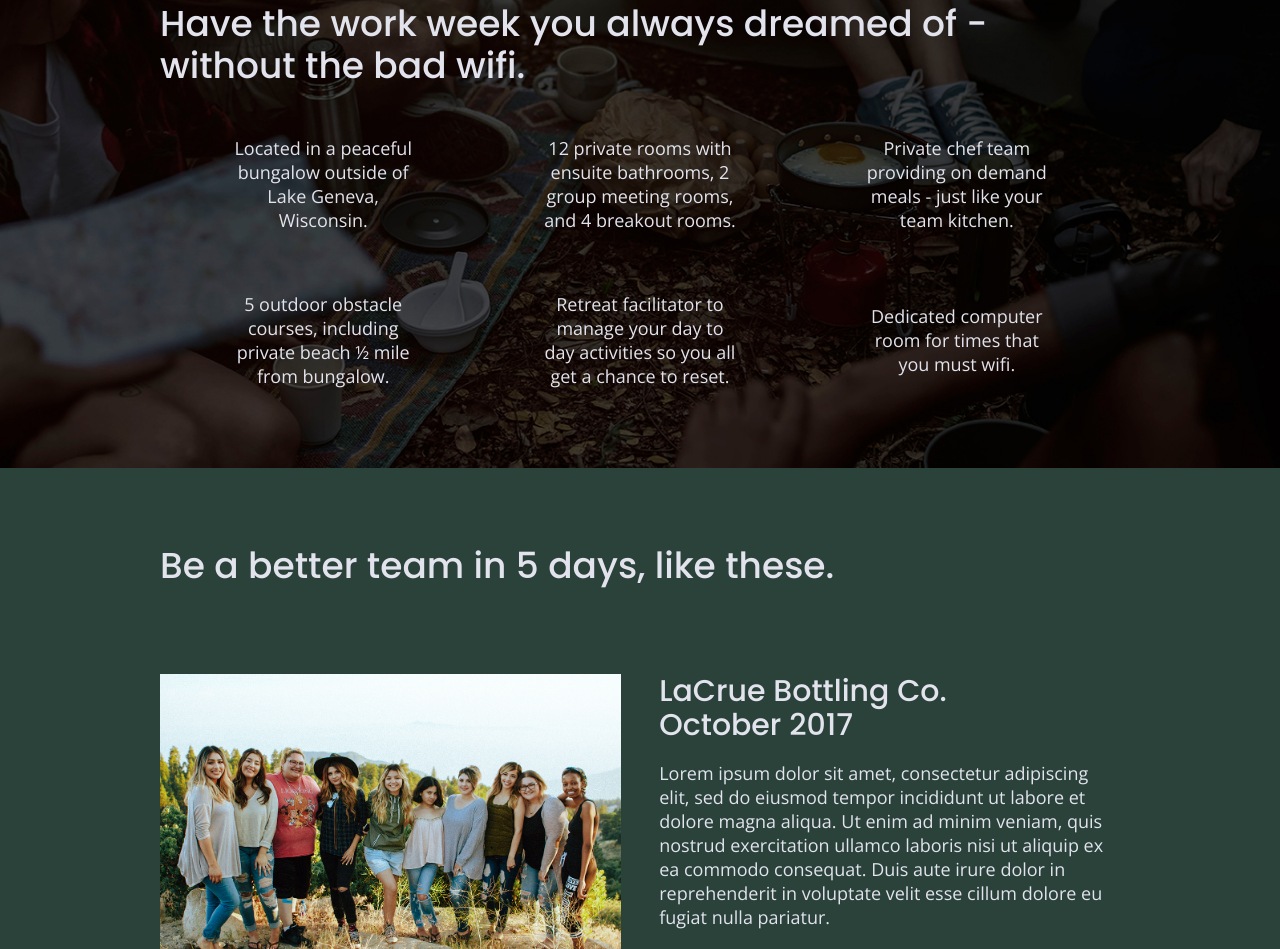
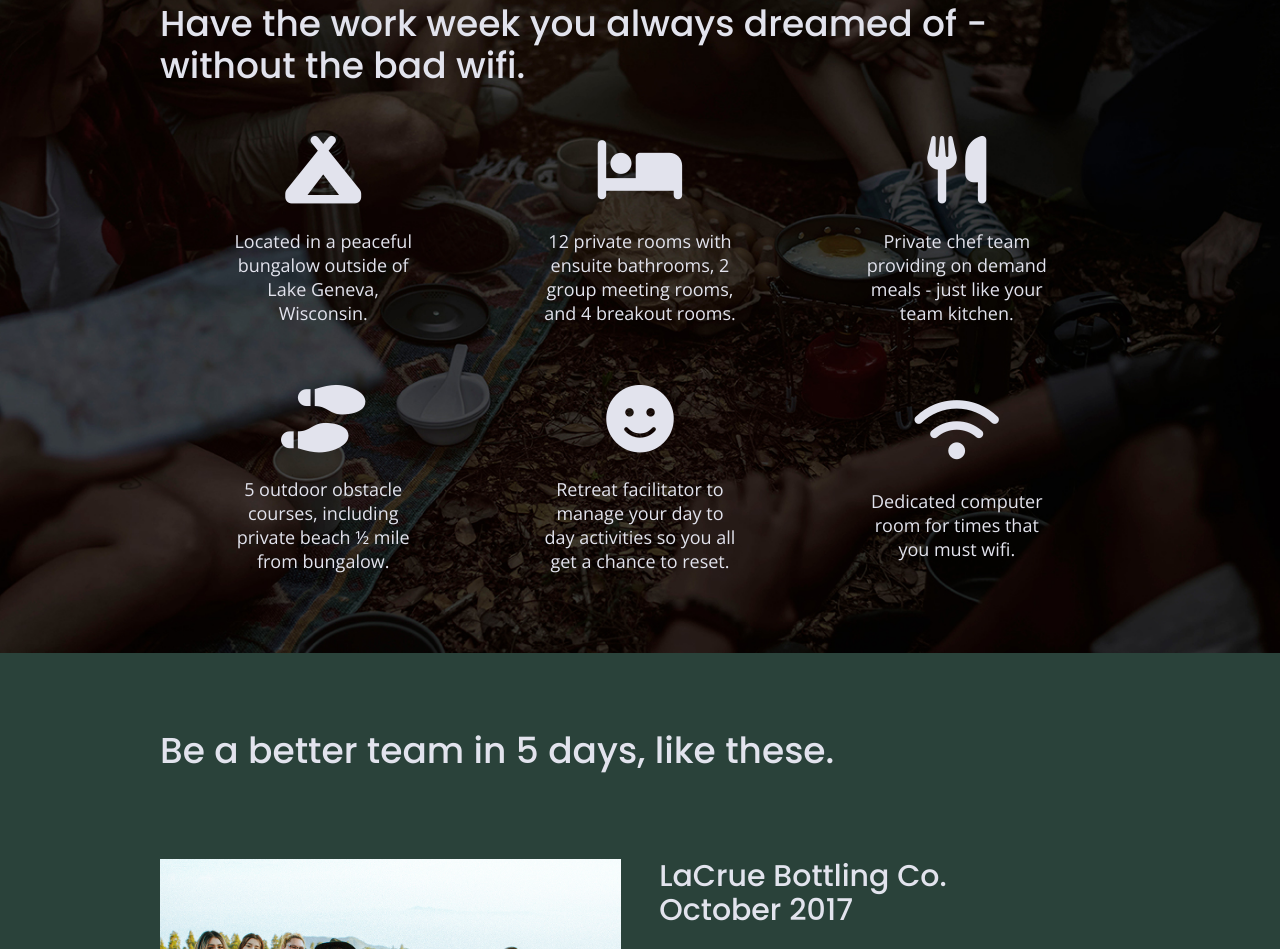
Before and after one commit to stephieyaknow/unplugged-retreat, a website built with Parcel: page index.html in a window 1280 px wide. Shown: the part 1068-2017 px from the top of the page. Built offline with nearby package versions, Linux system fonts and the light colour scheme.

Commit message:
Added FA icons to Features section on Homepage.

```diff
--- a/css/main.css
+++ b/css/main.css
@@ -309,16 +309,21 @@
      margin-bottom: 60px;
 }
 
+.features .features-items {
+     display: flex;
+     justify-content: center;
+     align-items: center;
+     flex-flow: row wrap;
+}
+
 .features article {
      width: 63%;
      padding: 30px 0;
 }
 
-.features .features-items {
-     display: flex;
-     justify-content: center;
-     align-items: center;
-     flex-flow: row wrap;
+.features i {
+	font-size: 3.75em;
+        margin-bottom: 40px;
 }
 
 .features p {
@@ -573,6 +578,10 @@
           flex-basis: 50%;
      }
 
+     .features i {
+          margin-bottom: 30px;
+     }
+
      .features .features-item-description {
           width: 62%;
      }
@@ -693,6 +702,10 @@
           max-width: 960px;
      }
 
+     header .content-wrapper {
+          justify-content: space-between;
+     }
+
      header figure {
           width: 30%;
      }
@@ -741,6 +754,10 @@
 
      .features article {
           flex-basis: 33%;
+     }
+
+     .features i {
+          margin-bottom: 25px;
      }
 
      /* ----- REVIEWS ----- */
--- a/index.html
+++ b/index.html
@@ -22,6 +22,8 @@
      <!-- GOOGLE FONTS -->
      <link href="https://fonts.googleapis.com/css?family=Open+Sans:400,700|Poppins:500,700" rel="stylesheet">
 
+     <!-- FONT AWESOME ICONS -->
+     <script src="https://kit.fontawesome.com/ae49bd836b.js" crossorigin="anonymous"></script>
 
      <meta name="theme-color" content="#fafafa">
 </head>
@@ -82,27 +84,39 @@
                     <h2>Have the work week you always dreamed of - without the bad wifi.</h2>
                     <div class="features-items">
                          <article>
-                              <p class="fontawesome-icon"></p>
+                              <p class="fontawesome-icon">
+                                   <i class="fas fa-campground"></i>
+                              </p>
                               <p class="features-item-description">Located in a peaceful bungalow outside of Lake Geneva, Wisconsin.</p>
                          </article>
                          <article>
-                              <p class="fontawesome-icon"></p>
+                              <p class="fontawesome-icon">
+                                   <i class="fas fa-bed"></i>
+                              </p>
                               <p class="features-item-description">12 private rooms with ensuite bathrooms, 2 group meeting rooms, and 4 breakout rooms.</p>
                          </article>
                          <article>
-                              <p class="fontawesome-icon"></p>
+                              <p class="fontawesome-icon">
+                                   <i class="fas fa-utensils"></i>
+                              </p>
                               <p class="features-item-description">Private chef team providing on demand meals - just like your team kitchen.</p>
                          </article>
                          <article>
-                              <p class="fontawesome-icon"></p>
+                              <p class="fontawesome-icon">
+                                   <i class="fas fa-shoe-prints"></i>
+                              </p>
                               <p class="features-item-description">5 outdoor obstacle courses, including private beach ½ mile from bungalow.</p>
                          </article>
                          <article>
-                              <p class="fontawesome-icon"></p>
+                              <p class="fontawesome-icon">
+                                   <i class="fas fa-smile"></i>
+                              </p>
                               <p class="features-item-description">Retreat facilitator to manage your day to day activities so you all get a chance to reset.</p>
                          </article>
                          <article>
-                              <p class="fontawesome-icon"></p>
+                              <p class="fontawesome-icon">
+                                   <i class="fas fa-wifi"></i>
+                              </p>
                               <p class="features-item-description">Dedicated computer room for times that you must wifi.</p>
                          </article>
                     </div>
```
Also changed, not shown: about/index.html (+3 -0 lines), faq/index.html (+3 -0 lines).
